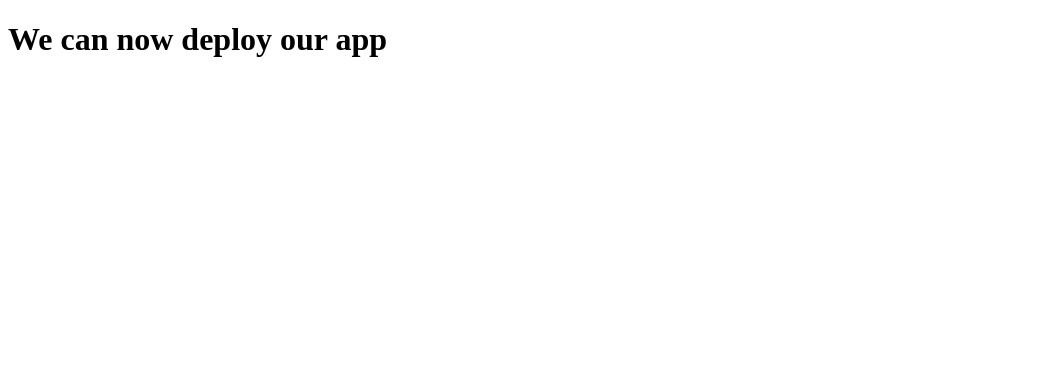
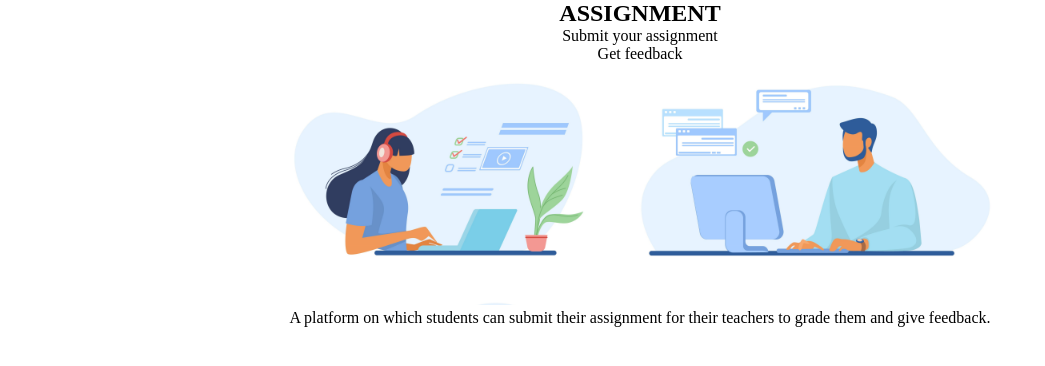
Before and after one commit to is-ma-eel/web-edu-43, a React (Create React App) app: page / in a window 1280 px wide. Shown: the top 366 px of the page, without its empty margins (0-1045 px from the left). Built offline with nearby package versions, Linux system fonts and the light colour scheme.

Commit message:
feat: #1 create Welcome component

```diff
--- a/src/App.css
+++ b/src/App.css
@@ -1,38 +1,15 @@
-.App {
+/* start general styles */
+* {
+  margin: 0;
+  padding: 0;
+  -webkit-box-sizing: border-box;
+  -moz-box-sizing: border-box;
+  -o-box-sizing: border-box;
+  box-sizing: border-box;
+}
+
+.container {
+  max-width: 900px;
+  margin: 0 auto;
   text-align: center;
 }
-
-.App-logo {
-  height: 40vmin;
-  pointer-events: none;
-}
-
-@media (prefers-reduced-motion: no-preference) {
-  .App-logo {
-    animation: App-logo-spin infinite 20s linear;
-  }
-}
-
-.App-header {
-  background-color: #282c34;
-  min-height: 100vh;
-  display: flex;
-  flex-direction: column;
-  align-items: center;
-  justify-content: center;
-  font-size: calc(10px + 2vmin);
-  color: white;
-}
-
-.App-link {
-  color: #61dafb;
-}
-
-@keyframes App-logo-spin {
-  from {
-    transform: rotate(0deg);
-  }
-  to {
-    transform: rotate(360deg);
-  }
-}
--- a/src/App.js
+++ b/src/App.js
@@ -1,11 +1,15 @@
 import React from 'react';
 import './App.css';
+import './components/layout/WelcomePage';
+import WelcomePage from './components/layout/WelcomePage';
 
 function App() {
   return (
-    <div>
-      <h1>We can now deploy our app</h1>
-    </div>
+    <>
+      <main className="container">
+        <WelcomePage />
+      </main>
+    </>
   );
 }
 export default App;
--- /dev/null
+++ b/src/components/layout/WelcomePage.css
@@ -0,0 +1,3 @@
+.welcome-img {
+  width: 800px;
+}
--- a/src/components/layout/WelcomePage.js
+++ b/src/components/layout/WelcomePage.js
@@ -1,7 +1,31 @@
 import React from 'react';
+import welcome_image from '../../images/welcome_img.png';
+
+// react router
+import { Link } from 'react-router-dom';
+
+// styles
+import './WelcomePage.css';
 
 const WelcomePage = () => {
-  return <p>Welcome page</p>;
+  return (
+    <section className="welcome">
+      <h1 className="main-heading">ASSIGNMENT</h1>
+      <p>Submit your assignment</p>
+      <p>Get feedback</p>
+      <img
+        className="welcome-img"
+        src={welcome_image}
+        alt="two people commnuicate with thier computers"
+      />
+      <p>
+        A platform on which students can submit their assignment for their teachers to grade them
+        and give feedback.
+      </p>
+      {/* <Link to="/signin">Sign up</Link> */}
+      {/* <Link to="/signup">Sign in</Link> */}
+    </section>
+  );
 };
 
 export default WelcomePage;
```
Also changed, not shown: src/MainRouters.js (+7 -11 lines), src/images/welcome_img.png (added).
